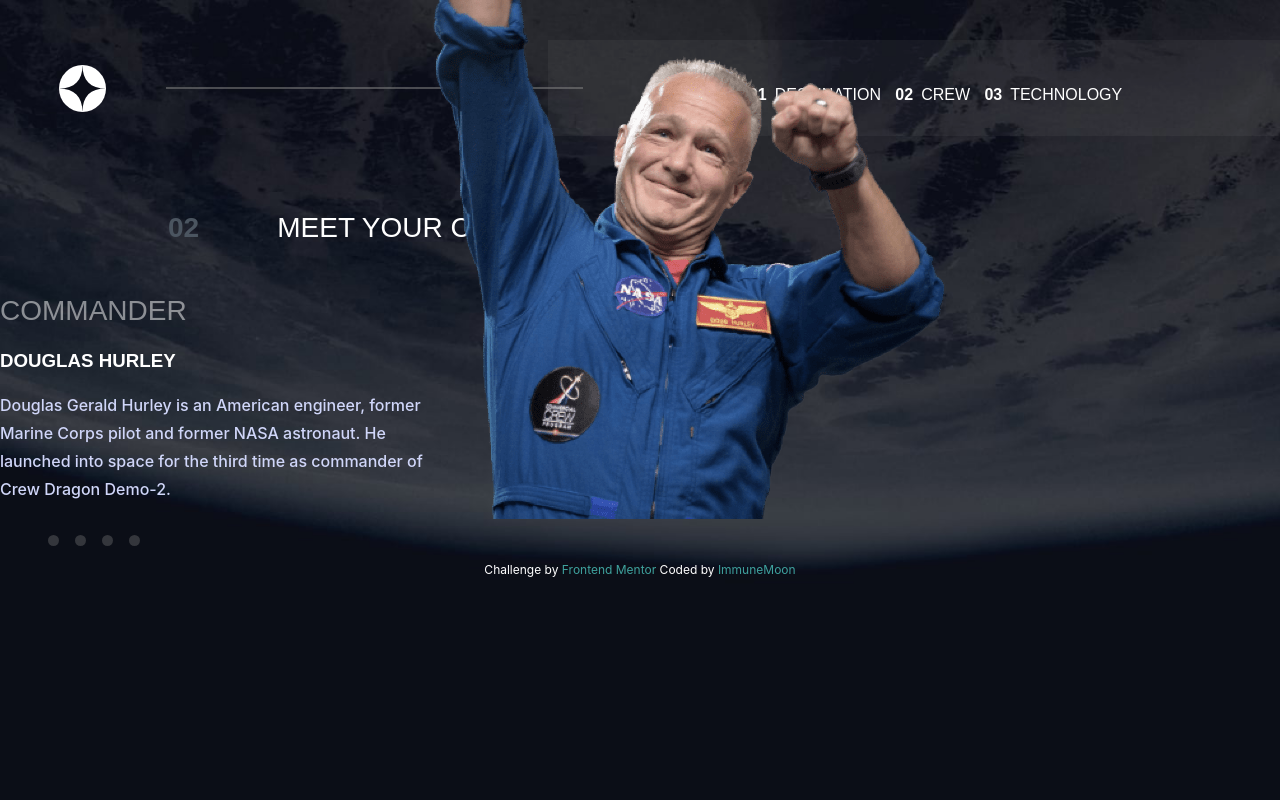
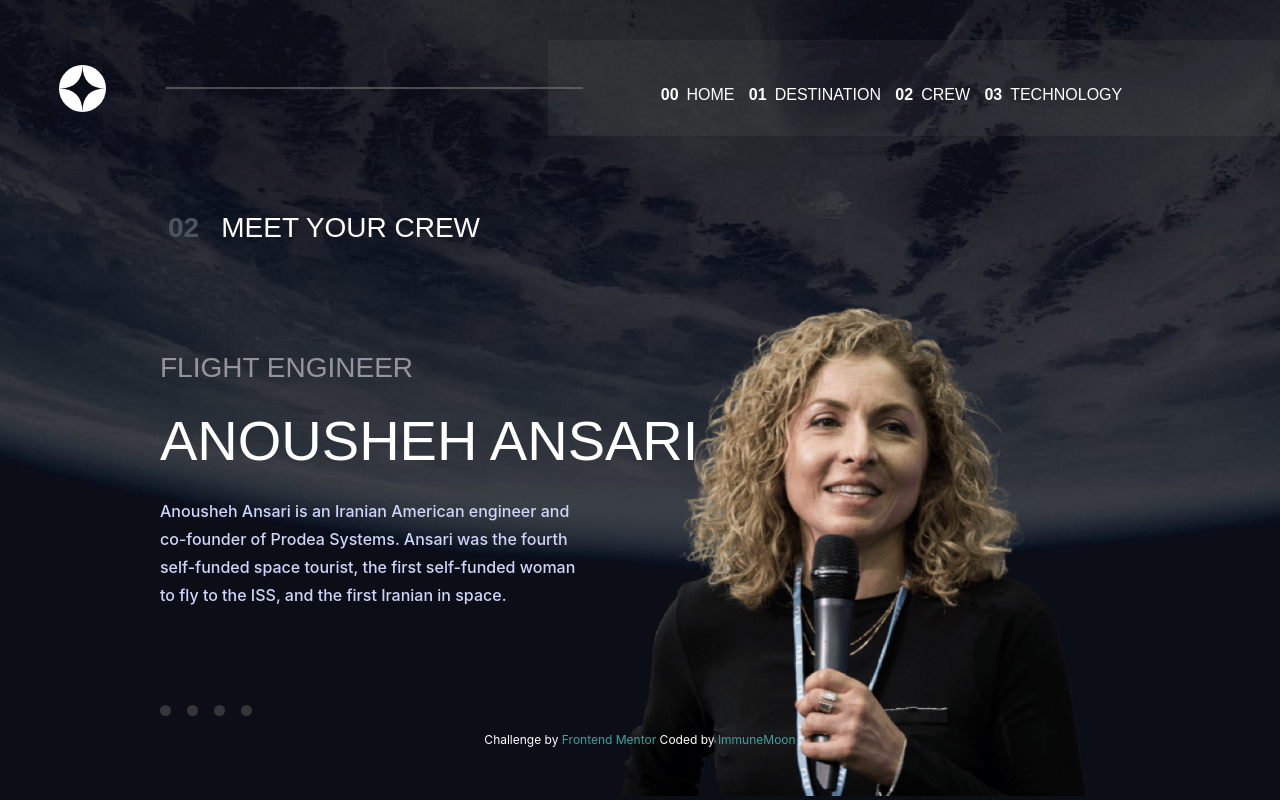
Before and after one commit to ImmuneMoon/space-tourism-website, a React (Create React App) app: page /crew in a window 1280 px wide. Built offline with nearby package versions, Linux system fonts and the light colour scheme.

Commit message:
Nearly finished crew section
Nearly finished the crew components, needs some tweaks for screen resizing and javascript implementations.

```diff
--- a/src/pages/Crew.jsx
+++ b/src/pages/Crew.jsx
@@ -4,8 +4,11 @@ import styled from 'styled-components';
 import bkgrnd from './components/assets/crew/background-crew-desktop.jpg';
 import Crew_nav from './components/Crew_nav';
 import doug from './components/Crew_douglas';
+import mark from './components/Crew_mark';
+import victor from './components/Crew_victor';
+import anoushe from './components/Crew_anoushe';
 
-let Crewmate = doug;
+let Crewmate = anoushe;
 
 const Content = createGlobalStyle`
     body {
@@ -15,8 +18,13 @@ const Content = createGlobalStyle`
         -ms-background-size: cover;
         -o-background-size: cover;
         background-size: cover;
+        background-repeat: no-repeat;
         background-color: black;
     }
+`
+
+const Main = styled.main`
+    height: 100%;
 `
 
 const Heading = styled.div`
@@ -26,7 +34,7 @@ const Heading = styled.div`
     flex-direction: row;
     align-items: center;
     justify-content: space-between;
-    width: 23rem;
+    width: 19.5rem;
 
 `
 
@@ -51,10 +59,11 @@ const Meet = styled.h1`
 `
 
 const Crew_container = styled.div`
-
+    margin-left: 10rem;
 `
 
 const Nav_container = styled.div`
+    margin-left: 7rem;
 
 `
 
@@ -62,18 +71,18 @@ function Crew() {
     return (
         <>
             <Content></Content>
-            <main>
+            <Main>
                 <Heading>
                     <Two>02</Two>
                     <Meet>MEET YOUR CREW</Meet>
                 </Heading>
                 <Crew_container>
-                    <Crewmate />
+                    <Crewmate/>
                 </Crew_container>
                 <Nav_container>
                     <Crew_nav />
                 </Nav_container>
-            </main>
+            </Main>
         </>
     );
 }
--- a/src/pages/Destination.jsx
+++ b/src/pages/Destination.jsx
@@ -9,7 +9,7 @@ import europa from './components/Destination_europa';
 import titan from './components/Destination_titan';
 
 
-let Location = mars;
+let Location = moon;
 
 
 const Content = createGlobalStyle`
@@ -35,7 +35,7 @@ const Heading = styled.div`
     flex-direction: row;
     align-items: center;
     justify-content: space-between;
-    width: 23rem;
+    width: 25rem;
 
 `
 
--- a/src/pages/components/Attribution.jsx
+++ b/src/pages/components/Attribution.jsx
@@ -3,8 +3,9 @@ import styled from 'styled-components';
 
 
 const Footer = styled.footer`
-    position: sticky;
-    bottom: 0;
+    width: 100%;
+    justify-content: center;
+    margin: auto;
 `
 
 const Credits = styled.div`
--- a/src/pages/components/Crew_anoushe.jsx
+++ b/src/pages/components/Crew_anoushe.jsx
@@ -0,0 +1,81 @@
+import React from 'react';
+import styled from 'styled-components';
+import portrait from './assets/crew/image-anousheh-ansari.png'
+
+const Doug_container = styled.section`
+    display: flex;
+    flex-direction: row;
+`
+
+const L_container = styled.div`
+    margin: 5rem 0 5rem 0;
+`
+
+const R_container = styled.div`
+    position: absolute;
+    right: 15%;
+    bottom: 0;
+    z-index: -10;
+`
+
+const Crew_title = styled.h2`
+    @import url('https://fonts.googleapis.com/css2?family=Barlow+Condensed&family=Bellefair&display=swap');
+
+    font-family: 'Barlow Condensed', sans-serif;
+    font-weight: 500;
+    font-size: 28px;
+    letter-spacing: 4.75;
+    color: rgba(255, 255, 255, 0.5);
+    margin: 0 0 1.5rem 0;
+
+`
+
+const Crew_name = styled.h3`
+    @import url('https://fonts.googleapis.com/css2?family=Barlow+Condensed&family=Bellefair&display=swap');
+
+    font-family: 'Barlow Condensed', sans-serif;
+    font-size: 56px;
+    font-weight: 500;
+    margin: 0 0 1.5rem 0;
+
+`
+
+const Crew_info = styled.p`
+    color: #D0D6F9;
+    font-size: 16px;
+    font-weight: 500;
+    line-height: 1.75;
+    width: 27rem;
+    margin: 0;
+
+`
+
+const Crew_img = styled.img`
+    height: 490px;
+    bottom: 0;
+`
+
+function anoushe() {
+    return(
+        <>
+            <Doug_container>
+                <L_container>
+                    <Crew_title>
+                        FLIGHT ENGINEER
+                    </Crew_title>
+                    <Crew_name>
+                        ANOUSHEH ANSARI
+                    </Crew_name>
+                    <Crew_info>
+                        Anousheh Ansari is an Iranian American engineer and co-founder of Prodea Systems. Ansari was the fourth self-funded space tourist, the first self-funded woman to fly to the ISS, and the first Iranian in space.
+                    </Crew_info>
+                </L_container>
+                <R_container>
+                    <Crew_img src={portrait} alt="Mark Shuttleworth"/>
+                </R_container>
+            </Doug_container>
+        </>
+    );
+}
+
+export default anoushe;
--- a/src/pages/components/Crew_douglas.jsx
+++ b/src/pages/components/Crew_douglas.jsx
@@ -8,11 +8,14 @@ const Doug_container = styled.section`
 `
 
 const L_container = styled.div`
-
+    margin: 5rem 0 5rem 0;
 `
 
 const R_container = styled.div`
-    position: relative;
+    position: absolute;
+    right: 15%;
+    bottom: 0;
+    z-index: -10;
 `
 
 const Crew_title = styled.h2`
@@ -23,6 +26,7 @@ const Crew_title = styled.h2`
     font-size: 28px;
     letter-spacing: 4.75;
     color: rgba(255, 255, 255, 0.5);
+    margin: 0 0 1.5rem 0;
 
 `
 
@@ -30,6 +34,9 @@ const Crew_name = styled.h3`
     @import url('https://fonts.googleapis.com/css2?family=Barlow+Condensed&family=Bellefair&display=swap');
 
     font-family: 'Barlow Condensed', sans-serif;
+    font-size: 56px;
+    font-weight: 500;
+    margin: 0 0 1.5rem 0;
 
 `
 
@@ -39,12 +46,13 @@ const Crew_info = styled.p`
     font-weight: 500;
     line-height: 1.75;
     width: 27rem;
+    margin: 0;
 
 `
 
 const Crew_img = styled.img`
-    position: absolute;
-    bottom: 0;
+    height: 600px;
+    bottom: 0%;
 `
 
 function doug() {
--- a/src/pages/components/Crew_mark.jsx
+++ b/src/pages/components/Crew_mark.jsx
@@ -0,0 +1,81 @@
+import React from 'react';
+import styled from 'styled-components';
+import portrait from './assets/crew/image-mark-shuttleworth.png'
+
+const Doug_container = styled.section`
+    display: flex;
+    flex-direction: row;
+`
+
+const L_container = styled.div`
+    margin: 5rem 0 5rem 0;
+`
+
+const R_container = styled.div`
+    position: absolute;
+    right: 15%;
+    bottom: 0;
+    z-index: -10;
+`
+
+const Crew_title = styled.h2`
+    @import url('https://fonts.googleapis.com/css2?family=Barlow+Condensed&family=Bellefair&display=swap');
+
+    font-family: 'Barlow Condensed', sans-serif;
+    font-weight: 500;
+    font-size: 28px;
+    letter-spacing: 4.75;
+    color: rgba(255, 255, 255, 0.5);
+    margin: 0 0 1.5rem 0;
+
+`
+
+const Crew_name = styled.h3`
+    @import url('https://fonts.googleapis.com/css2?family=Barlow+Condensed&family=Bellefair&display=swap');
+
+    font-family: 'Barlow Condensed', sans-serif;
+    font-size: 56px;
+    font-weight: 500;
+    margin: 0 0 1.5rem 0;
+
+`
+
+const Crew_info = styled.p`
+    color: #D0D6F9;
+    font-size: 16px;
+    font-weight: 500;
+    line-height: 1.75;
+    width: 28rem;
+    margin: 0;
+
+`
+
+const Crew_img = styled.img`
+    height: 535px;
+    bottom: 0;
+`
+
+function mark() {
+    return(
+        <>
+            <Doug_container>
+                <L_container>
+                    <Crew_title>
+                        MISSION SPECIALIST
+                    </Crew_title>
+                    <Crew_name>
+                        MARK SHUTTLEWORTH
+                    </Crew_name>
+                    <Crew_info>
+                        Mark Richard Shuttleworth is the founder and CEO of Canonical, the company behind the Linux-based Ubuntu operating system. Shuttleworth became the first South African to travel to space as a space tourist.
+                    </Crew_info>
+                </L_container>
+                <R_container>
+                    <Crew_img src={portrait} alt="Mark Shuttleworth"/>
+                </R_container>
+            </Doug_container>
+        </>
+    );
+}
+
+export default mark;
--- a/src/pages/components/Crew_victor.jsx
+++ b/src/pages/components/Crew_victor.jsx
@@ -0,0 +1,81 @@
+import React from 'react';
+import styled from 'styled-components';
+import portrait from './assets/crew/image-victor-glover.png'
+
+const Doug_container = styled.section`
+    display: flex;
+    flex-direction: row;
+`
+
+const L_container = styled.div`
+    margin: 5rem 0 5rem 0;
+`
+
+const R_container = styled.div`
+    position: absolute;
+    right: 15%;
+    bottom: 0;
+    z-index: -10;
+`
+
+const Crew_title = styled.h2`
+    @import url('https://fonts.googleapis.com/css2?family=Barlow+Condensed&family=Bellefair&display=swap');
+
+    font-family: 'Barlow Condensed', sans-serif;
+    font-weight: 500;
+    font-size: 28px;
+    letter-spacing: 4.75;
+    color: rgba(255, 255, 255, 0.5);
+    margin: 0 0 1.5rem 0;
+
+`
+
+const Crew_name = styled.h3`
+    @import url('https://fonts.googleapis.com/css2?family=Barlow+Condensed&family=Bellefair&display=swap');
+
+    font-family: 'Barlow Condensed', sans-serif;
+    font-size: 56px;
+    font-weight: 500;
+    margin: 0 0 1.5rem 0;
+
+`
+
+const Crew_info = styled.p`
+    color: #D0D6F9;
+    font-size: 16px;
+    font-weight: 500;
+    line-height: 1.75;
+    width: 28rem;
+    margin: 0;
+
+`
+
+const Crew_img = styled.img`
+    height: 535px;
+    bottom: 0;
+`
+
+function victor() {
+    return(
+        <>
+            <Doug_container>
+                <L_container>
+                    <Crew_title>
+                        PILOT
+                    </Crew_title>
+                    <Crew_name>
+                        VICTOR GLOVER
+                    </Crew_name>
+                    <Crew_info>
+                        Pilot on the first operational flight of the SpaceX Crew Dragon to the International Space Station. Glover is a commander in the U.S. Navy where he pilots an F/A-18. He was a crew member of Expedition 64, and served as a station systems flight engineer.
+                    </Crew_info>
+                </L_container>
+                <R_container>
+                    <Crew_img src={portrait} alt="Mark Shuttleworth"/>
+                </R_container>
+            </Doug_container>
+        </>
+    );
+}
+
+export default victor;
```
